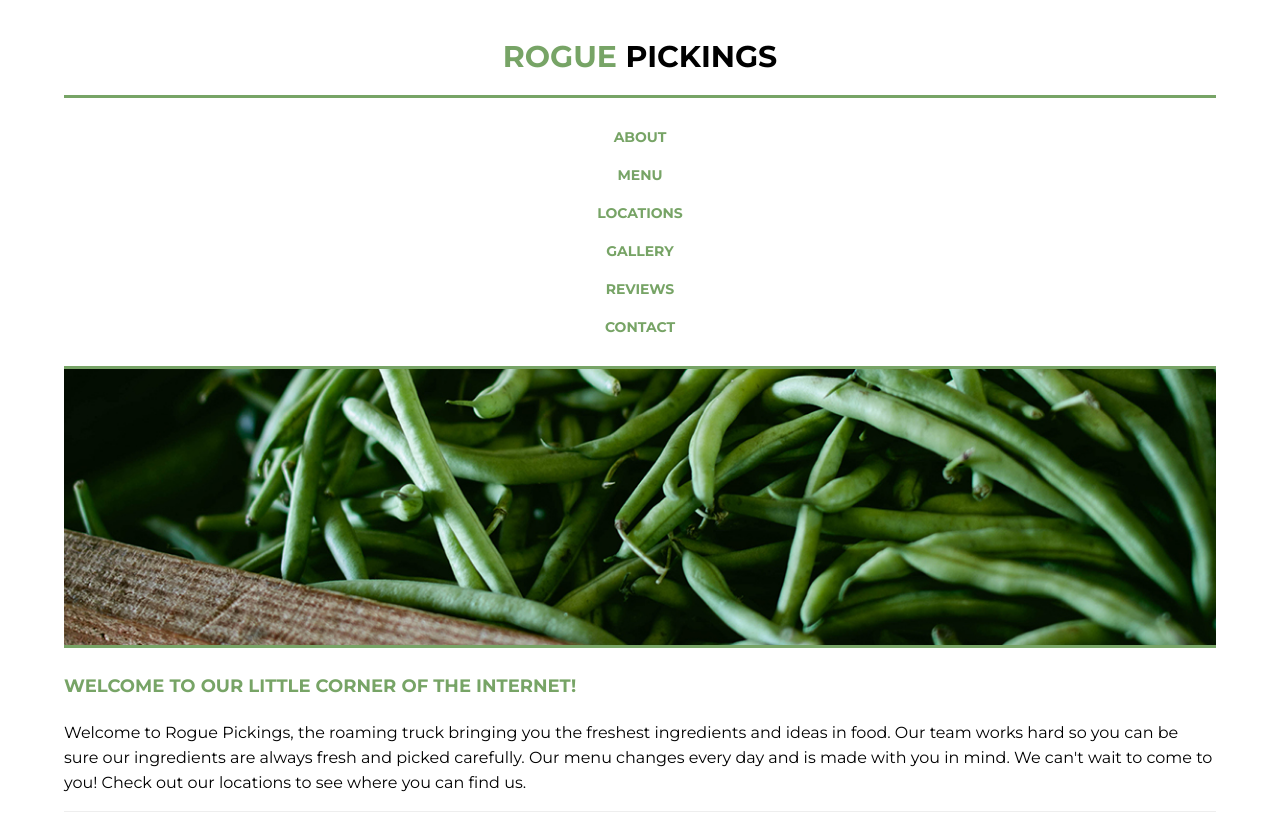
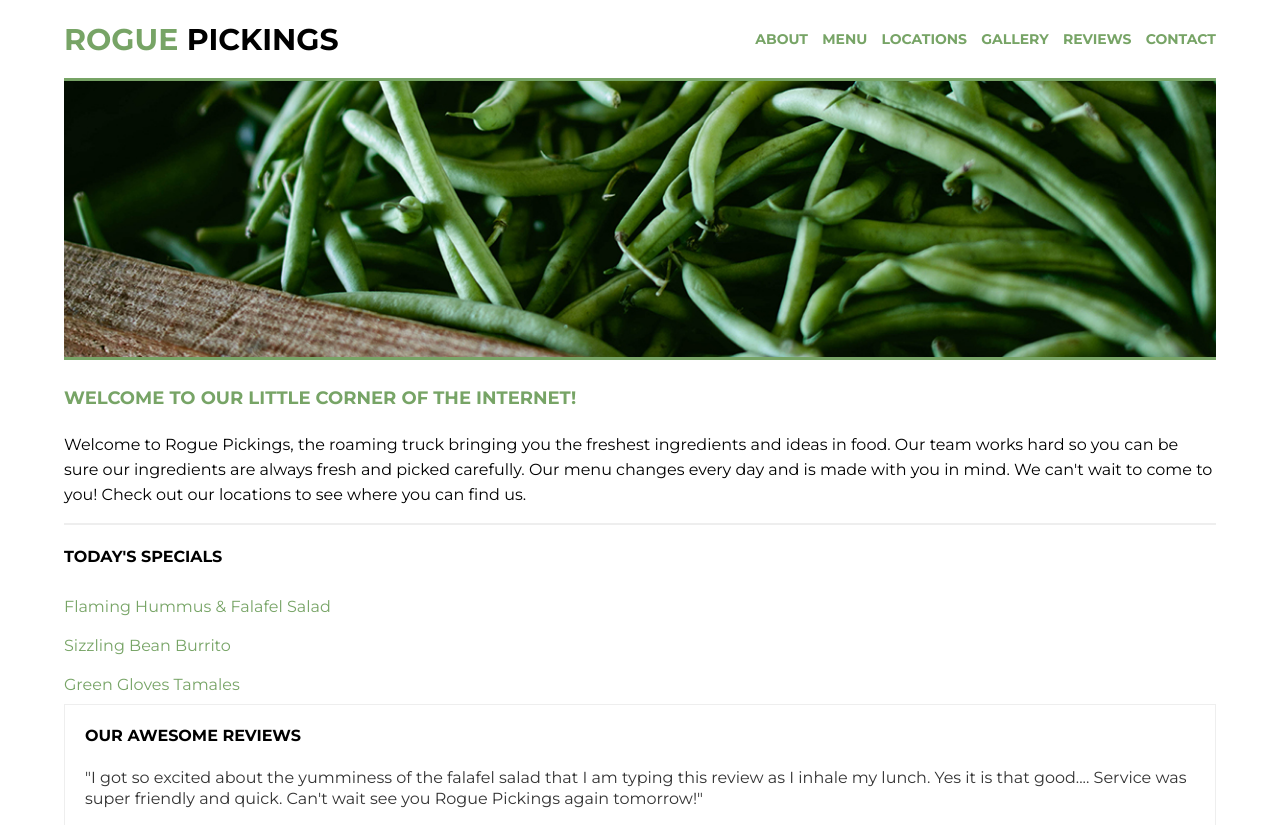
Before and after one commit to alymichwoo/206-rogue-pickings, a plain HTML site: page index.html in a window 1280 px wide. Shown: the top 825 px of the page. Drawn offline with Linux system fonts and the light colour scheme; a web font is replaced by a local one.

Commit message:
Added breakpoints and styles for tablet and desktop

```diff
--- a/css/main.css
+++ b/css/main.css
@@ -28,26 +28,13 @@ h4 {
   font-weight: 700;
 }
 
-h1 {
-  font-size: 1.875em;
-}
-
-h2 {
-  font-size: 1em;
-}
-
-h3 {
-  font-size: 1.125em;
-}
-
-h4 {
-  font-size: 0.75em;
-}
-
 p {
   font-size: 0.875em;
   line-height: 21px;
-  padding: 0 30px;
+}
+
+ul {
+  margin: 0;
 }
 
 /*The widths are in a percentage!*/
@@ -105,29 +92,22 @@ header nav ul li a {
   flex-flow: row wrap;
 }
 
-.main-image {
-  height: auto;
-}
-
 .main-image img {
   width: 100%;
   border-bottom: 3px solid #77a466;
-}
-
-.main-title {
-  height: auto;
 }
 
 .main-title h3 {
   text-align: left;
   padding: 5px 0;
   color: #77a466;
+  font-size: 1.125em;
 }
 
 .main-title p {
   padding: 0;
   font-size: 1em;
-  line-height: 25px;
+  line-height: 1.5625;
 }
 
 .section-one,
@@ -135,20 +115,6 @@ header nav ul li a {
 .section-three {
   width: 100%;
   border-top: 1px solid #eee;
-}
-
-.section-one h4 {
-  padding: 10px 0;
-}
-
-.section-two {
-  border-left: 1px solid #eee;
-  border-right: 1px solid #eee;
-}
-
-.section-two h4,
-.section-three h4 {
-  padding: 10px 30px;
 }
 
 .menu {
@@ -189,3 +155,46 @@ footer span {
   color: #77a466;
   font-size: .875em;
 }
+
+@media all and (min-width: 768px) {
+  .bottom-section {
+    justify-content: space-between;
+    align-items: flex-start;
+    border-top: 1px solid #eee;
+  }
+
+  .section-one,
+  .section-two,
+  .section-three, {
+    border-top: none;
+    flex-basis: 30%;
+  }
+
+  .section-two {
+    border-left: 1px solid #eee;
+    border-right: 1px solid #eee;
+    padding: 0 20px;
+  }
+}
+
+@media all and (min-width: 1200px) {
+  header {
+    justify-content: space-between;
+  }
+
+  header h1 {
+    width: 30%;
+    padding: 0;
+    border-bottom: none;
+    text-align: left;
+  }
+
+  header nav {
+    width: 40%;
+  }
+
+  header nav ul {
+    display: flex;
+    justify-content: space-between;
+  }
+}
```
